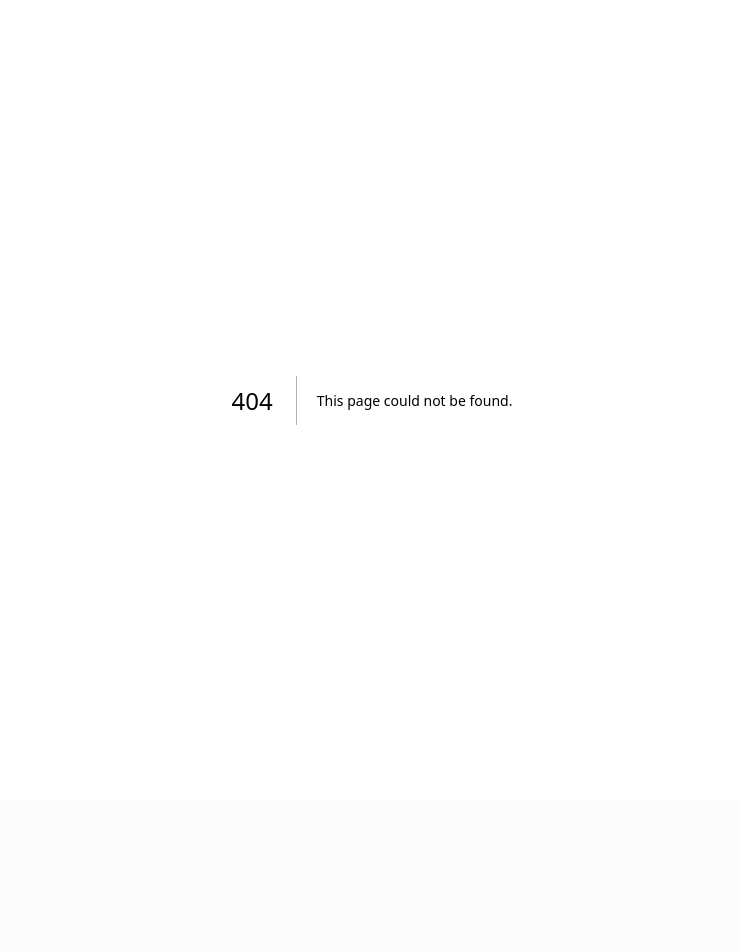
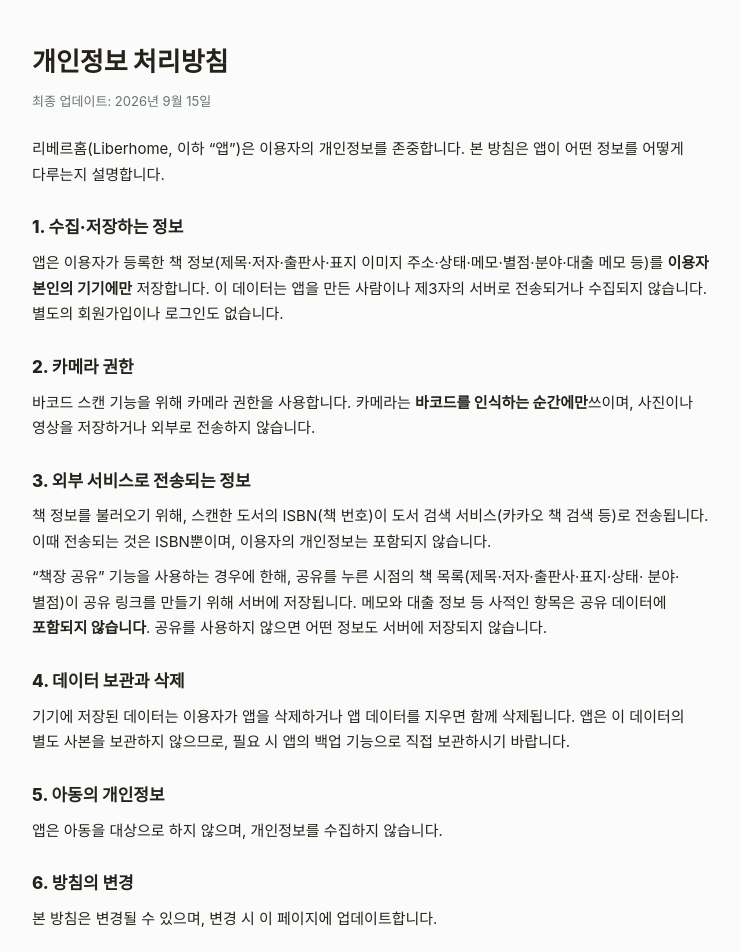
Before and after one commit to eory810/booklog, a Next.js app: page /privacy in a window 1280 px wide. Before the commit this address had no page. Shown: the top 952 px of the page, without its empty margins (268-1008 px from the left). Before the commit the page ends 800 px from the top, so only its background shows below. Built offline with nearby package versions, Linux system fonts and the light colour scheme; a web font is replaced by a local one.

Commit message:
add privacy page

```diff
--- /dev/null
+++ b/app/privacy/page.tsx
@@ -0,0 +1,77 @@
+import type { Metadata } from "next";
+
+export const metadata: Metadata = {
+  title: "개인정보 처리방침 — 리베르홈",
+  description: "리베르홈 개인정보 처리방침",
+};
+
+const UPDATED = "2026년 9월 15일";
+
+export default function PrivacyPage() {
+  return (
+    <main className="pv">
+      <h1>개인정보 처리방침</h1>
+      <p className="upd">최종 업데이트: {UPDATED}</p>
+
+      <p>
+        리베르홈(Liberhome, 이하 “앱”)은 이용자의 개인정보를 존중합니다. 본 방침은 앱이 어떤 정보를
+        어떻게 다루는지 설명합니다.
+      </p>
+
+      <h2>1. 수집·저장하는 정보</h2>
+      <p>
+        앱은 이용자가 등록한 책 정보(제목·저자·출판사·표지 이미지 주소·상태·메모·별점·분야·대출
+        메모 등)를 <b>이용자 본인의 기기에만</b> 저장합니다. 이 데이터는 앱을 만든 사람이나 제3자의
+        서버로 전송되거나 수집되지 않습니다. 별도의 회원가입이나 로그인도 없습니다.
+      </p>
+
+      <h2>2. 카메라 권한</h2>
+      <p>
+        바코드 스캔 기능을 위해 카메라 권한을 사용합니다. 카메라는 <b>바코드를 인식하는 순간에만</b>
+        쓰이며, 사진이나 영상을 저장하거나 외부로 전송하지 않습니다.
+      </p>
+
+      <h2>3. 외부 서비스로 전송되는 정보</h2>
+      <p>
+        책 정보를 불러오기 위해, 스캔한 도서의 ISBN(책 번호)이 도서 검색 서비스(카카오 책 검색 등)로
+        전송됩니다. 이때 전송되는 것은 ISBN뿐이며, 이용자의 개인정보는 포함되지 않습니다.
+      </p>
+      <p>
+        “책장 공유” 기능을 사용하는 경우에 한해, 공유를 누른 시점의 책 목록(제목·저자·출판사·표지·상태·
+        분야·별점)이 공유 링크를 만들기 위해 서버에 저장됩니다. 메모와 대출 정보 등 사적인 항목은 공유
+        데이터에 <b>포함되지 않습니다</b>. 공유를 사용하지 않으면 어떤 정보도 서버에 저장되지 않습니다.
+      </p>
+
+      <h2>4. 데이터 보관과 삭제</h2>
+      <p>
+        기기에 저장된 데이터는 이용자가 앱을 삭제하거나 앱 데이터를 지우면 함께 삭제됩니다. 앱은 이
+        데이터의 별도 사본을 보관하지 않으므로, 필요 시 앱의 백업 기능으로 직접 보관하시기 바랍니다.
+      </p>
+
+      <h2>5. 아동의 개인정보</h2>
+      <p>앱은 아동을 대상으로 하지 않으며, 개인정보를 수집하지 않습니다.</p>
+
+      <h2>6. 방침의 변경</h2>
+      <p>본 방침은 변경될 수 있으며, 변경 시 이 페이지에 업데이트합니다.</p>
+
+      <h2>7. 문의</h2>
+      <p>
+        개인정보 관련 문의: <a href="mailto:eory810@naver.com">eory810@naver.com</a>
+      </p>
+
+      <p className="back">
+        <a href="/">← 리베르홈으로 돌아가기</a>
+      </p>
+
+      <style>{`
+        .pv { max-width: 720px; margin: 0 auto; padding: 40px 20px 80px; font-family: var(--sans, sans-serif); color: #25221b; line-height: 1.7; }
+        .pv h1 { font-size: 26px; font-weight: 900; margin-bottom: 6px; }
+        .pv .upd { color: #69756d; font-size: 13px; margin-bottom: 24px; }
+        .pv h2 { font-size: 17px; font-weight: 800; margin: 26px 0 8px; }
+        .pv p { margin-bottom: 10px; font-size: 15px; word-break: keep-all; }
+        .pv a { color: #157a42; font-weight: 700; }
+        .pv .back { margin-top: 32px; }
+      `}</style>
+    </main>
+  );
+}
```
